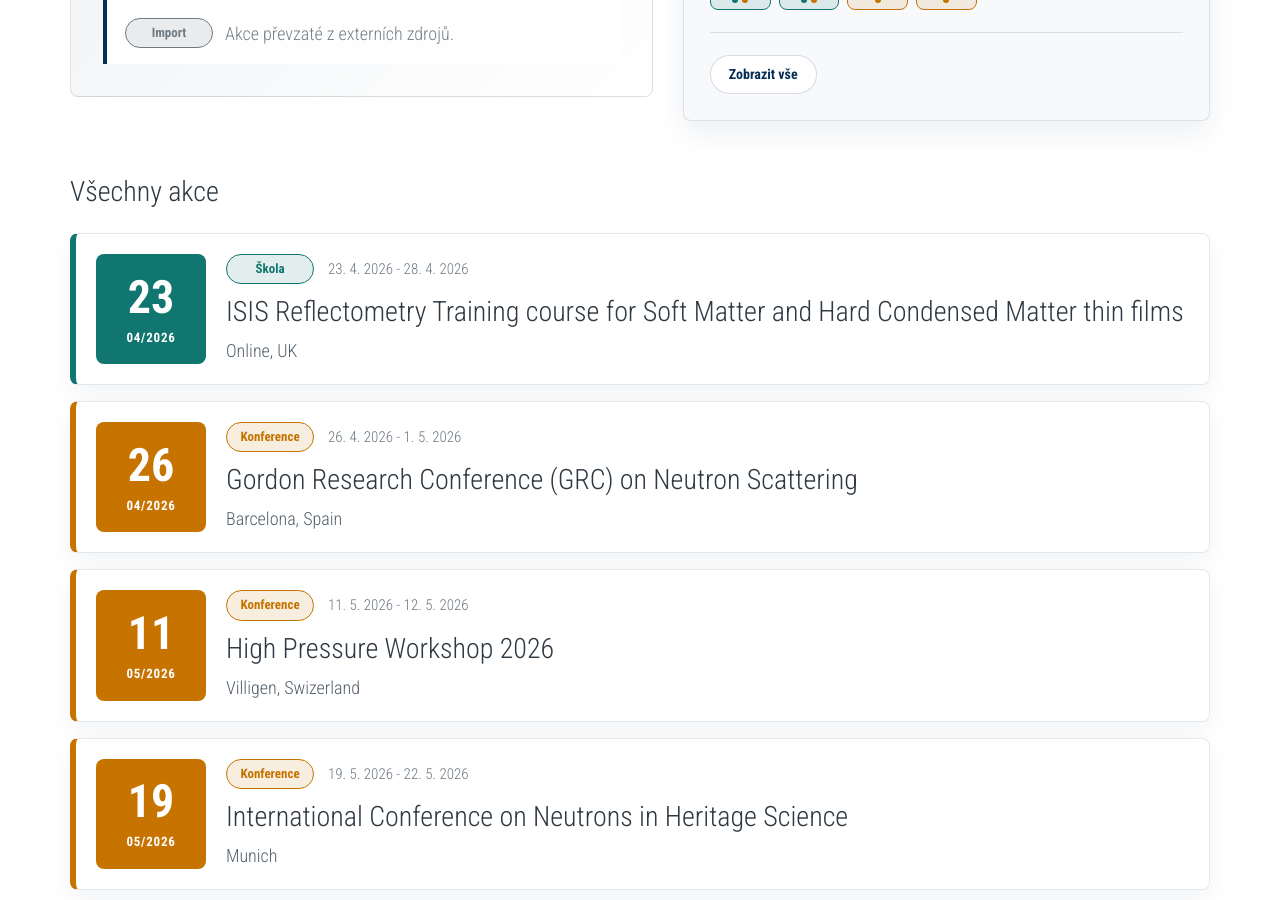
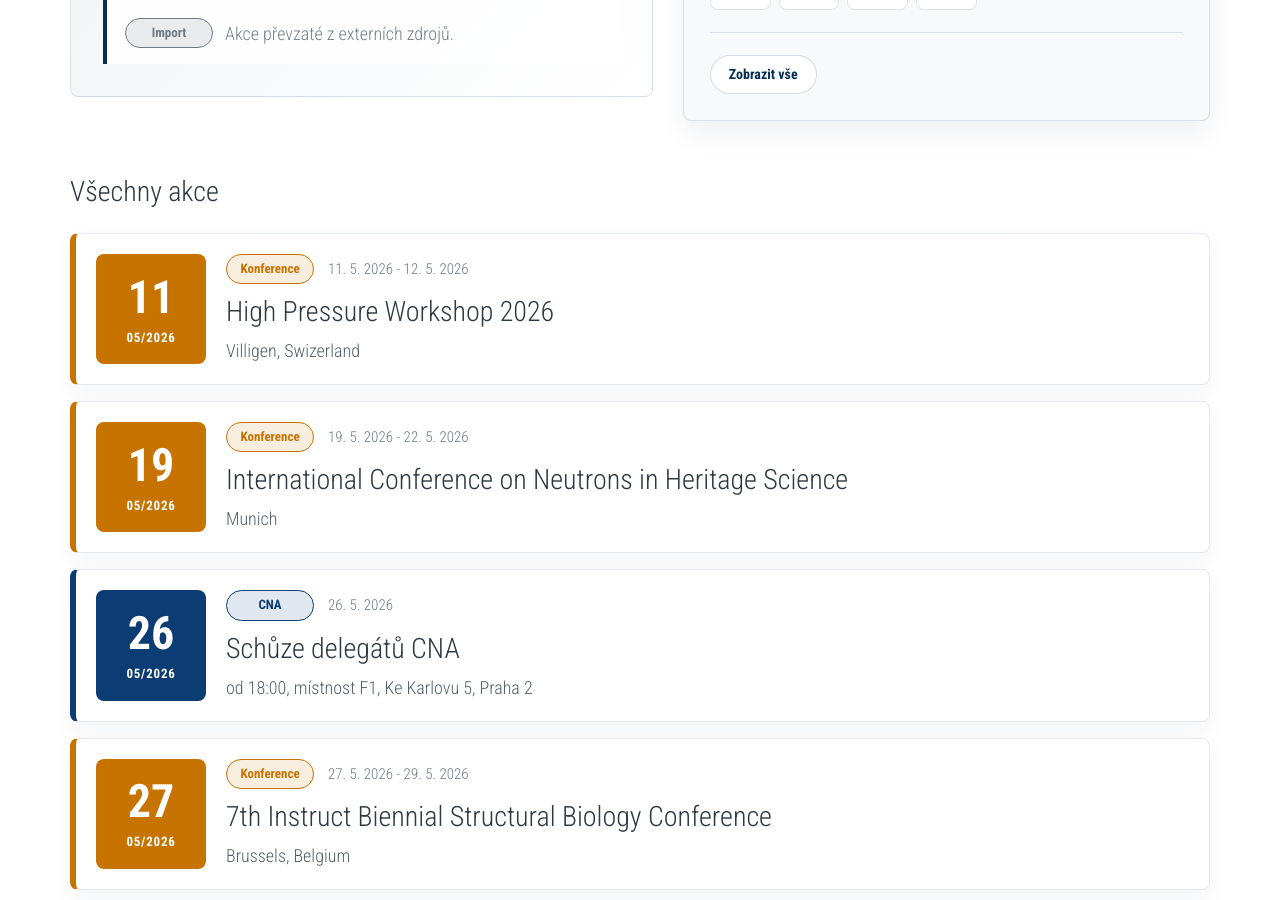
Before and after one commit to me2d09/neutrons.cz, a Jekyll site: the page built from konference-skoly.html, in a window 1280 px wide and 900 px high, scrolled down 758 px. Built offline with Jekyll 4.4.1, drawn with Linux system fonts in a browser that asks for light colours; some of the changed text lies outside the part shown.

```diff
--- a/_data/events.yml
+++ b/_data/events.yml
@@ -1,17 +1,3 @@
-- date: '2026-04-23'
-  end_date: '2026-04-28'
-  title: 'ISIS Reflectometry Training course for Soft Matter and Hard Condensed Matter thin films'
-  url: 'https://indico.stfc.ac.uk/event/792/'
-  location: 'Online, UK'
-  type: school
-
-- date: '2026-04-26'
-  end_date: '2026-05-01'
-  title: 'Gordon Research Conference (GRC) on Neutron Scattering'
-  url: 'https://www.grc.org/neutron-scattering-conference/2026/'
-  location: 'Barcelona, Spain'
-  type: conference
-
 - date: '2026-05-11'
   end_date: '2026-05-12'
   title: 'High Pressure Workshop 2026'
@@ -144,6 +130,13 @@
   location: 'Grenoble, France'
   type: school
 
+- date: '2026-09-06'
+  end_date: '2026-09-10'
+  title: 'International Symposium on Physics of Materials'
+  url: 'https://www.ispma-conf.cz/'
+  location: 'Prague'
+  type: conference
+
 - date: '2026-09-07'
   end_date: '2026-09-18'
   title: '28th JCNS Laboratory Course in Neutron Scattering'
```
